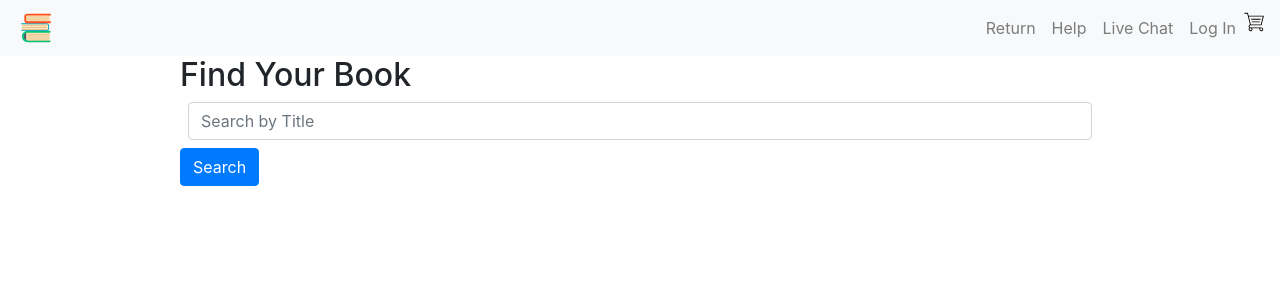
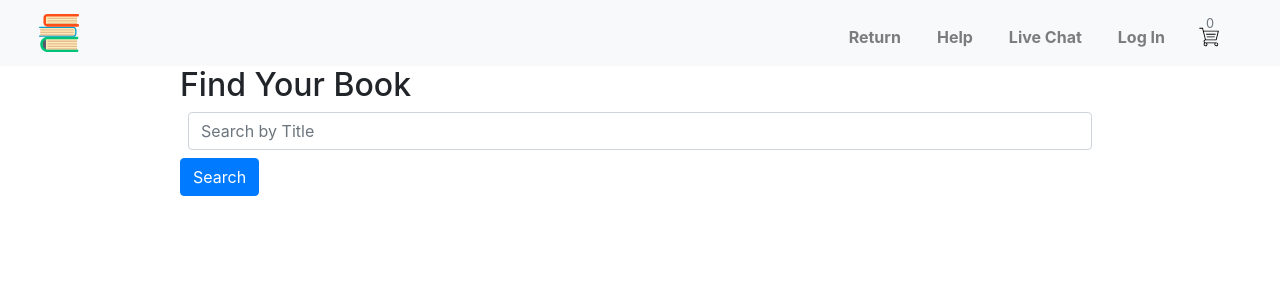
Before and after one commit to Siyami/easy-book-rentals, an Angular app: page /search-books in a window 1280 px wide. Shown: the top 300 px of the page. Built offline with nearby package versions, Linux system fonts and the light colour scheme.

Commit message:
add styling to navbar

```diff
--- a/src/app/app.component.html
+++ b/src/app/app.component.html
@@ -1,5 +1,5 @@
 <nav class="navbar navbar-expand-lg navbar-light bg-light">
-  <img [routerLink]="['/search-books']" id="logo" src="../assets/icons/books.svg" alt="logo" class="navbar-brand">
+  <img style="display: inline-block;" [routerLink]="['/search-books']" id="logo" src="../assets/icons/books.svg" alt="logo" class="navbar-brand">
   <button class="navbar-toggler" type="button" data-toggle="collapse" data-target="#navbarTogglerDemo02" aria-controls="navbarTogglerDemo02" aria-expanded="false" aria-label="Toggle navigation">
     <span class="navbar-toggler-icon"></span>
   </button>
@@ -11,18 +11,19 @@
 
     <ul class="navbar-nav my-2 my-lg-0">
         <li class="nav-item">
-            <a class="nav-link" href="#">Return</a>
+          <a class="nav-link" href="#"><b>Return</b></a>
         </li>
         <li class="nav-item">
-            <a class="nav-link" href="#">Help</a>
+          <a class="nav-link" href="#"><b>Help</b></a>
         </li>
         <li class="nav-item">
-            <a class="nav-link" href="#">Live Chat</a>
+          <a class="nav-link" href="#"><b>Live Chat</b></a>
         </li>
         <li class="nav-item">
-            <a class="nav-link" href="#">Log In</a>
+          <a class="nav-link" href="#"><b>Log In</b></a>
         </li>
-          <li class="nav-item" [routerLink]="['/shopping-cart']">
+        <li id="li-cart" class="nav-item" [routerLink]="['/shopping-cart']">
+          <label id="item-count" style="display: block" for="cart" class="text-muted"><small>0</small></label>
           <img id="cart" src="../assets/icons/shopping-cart.svg" alt="Shopping Cart">
         </li>
     </ul>
--- a/src/app/components/search-books/search-books.component.html
+++ b/src/app/components/search-books/search-books.component.html
@@ -18,3 +18,22 @@
     </div>
   </div>
 </div>
+
+<div >
+  <div *ngFor="let book of books" class="card mb-3" style="max-width: 540px;">
+    <div class="row no-gutters">
+      <div class="col-md-4">
+        <img *ngIf="book.volumeInfo.imageLinks" src="{{book.volumeInfo.imageLinks.smallThumbnail}}" class="card-img" alt="...">
+      </div>
+      <div class="col-md-8">
+        <div class="card-body">
+          <h5 class="card-title">{{book.volumeInfo.title}}</h5>
+          <p  class="card-text text-muted">Author: {{book.volumeInfo.authors[0]}}</p>
+          <p *ngIf="book.volumeInfo.publisher" class="card-text text-muted">Publisher: {{book.volumeInfo.publisher}}</p>
+          <p *ngIf="book.volumeInfo.industryIdentifiers" class="card-text text-muted">ISBN-13: {{book.volumeInfo.industryIdentifiers[0].identifier}}</p>
+          <p *ngIf="book.volumeInfo.industryIdentifiers" class="card-text text-muted">ISBN-10: {{book.volumeInfo.industryIdentifiers[1].identifier}}</p>
+        </div>
+      </div>
+    </div>
+  </div>
+</div>
--- a/src/app/components/search-books/search-books.component.ts
+++ b/src/app/components/search-books/search-books.component.ts
@@ -1,5 +1,5 @@
 import { Component, OnInit } from '@angular/core';
-import { HttpService } from '../../services/http.service'
+import { HttpService } from '../../services/http.service';
 import { Book } from '../../models/Book';
 
 @Component({
--- a/src/styles.css
+++ b/src/styles.css
@@ -1,11 +1,37 @@
 #logo {
-    width: 40px;
-    height: 40px;
+    width: 50px;
+    height: 50px;
     cursor: pointer;
+    margin-left: 18px;
 }
 
 #cart {
     width: 20px;
     height: 20px;
     cursor: pointer;
+    margin-right: 45px;
 }
+
+#item-count {
+    margin-bottom: 0;
+    height: 14px;
+    margin-left: 7px;
+}
+
+#ebr {
+    cursor: pointer;
+}
+
+.nav-item {
+    margin-left: 20px;
+}
+
+#li-cart {
+    height: 40px;
+    align-items: center;
+    margin-left: 26px;
+}
+
+a.nav-link {
+    padding-top: 15px;
+}
```
Also changed, not shown: src/assets/icons/cart.svg (added). Lines whose indentation alone changed are shown as unchanged.
